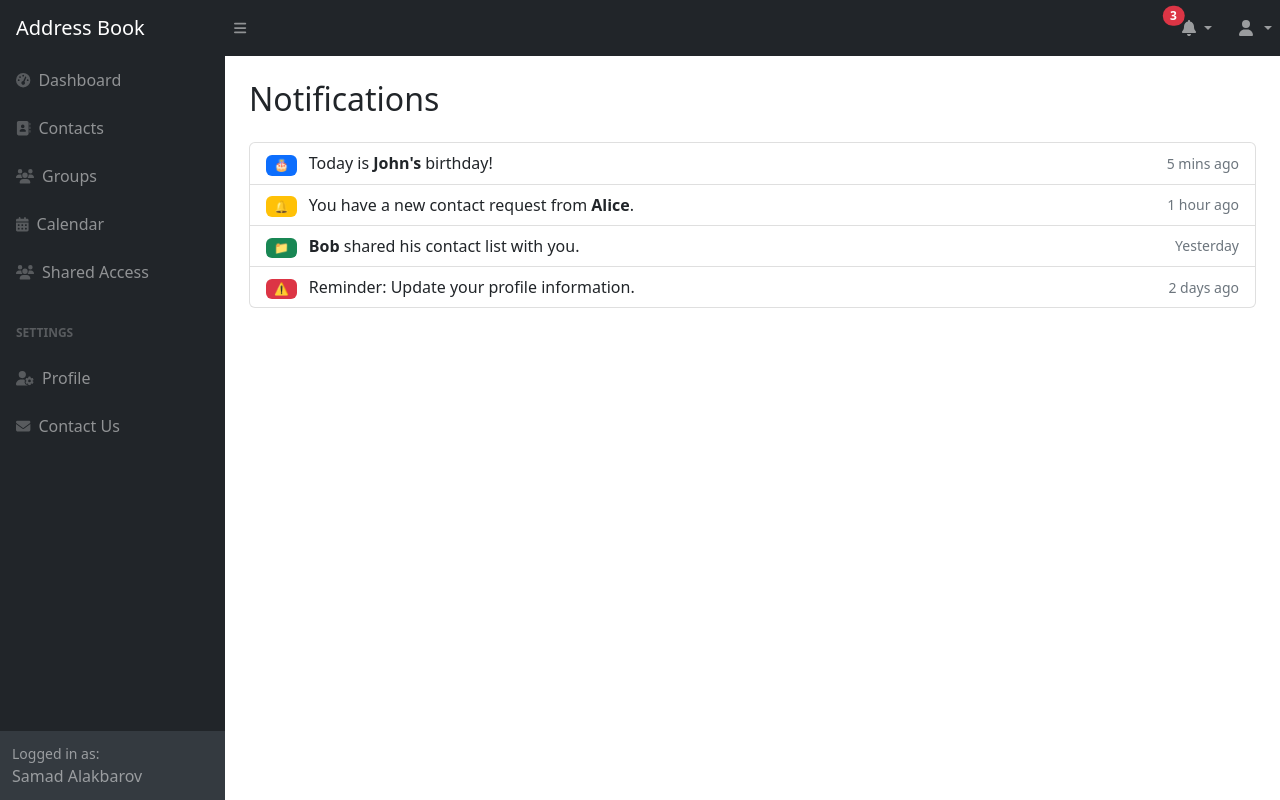
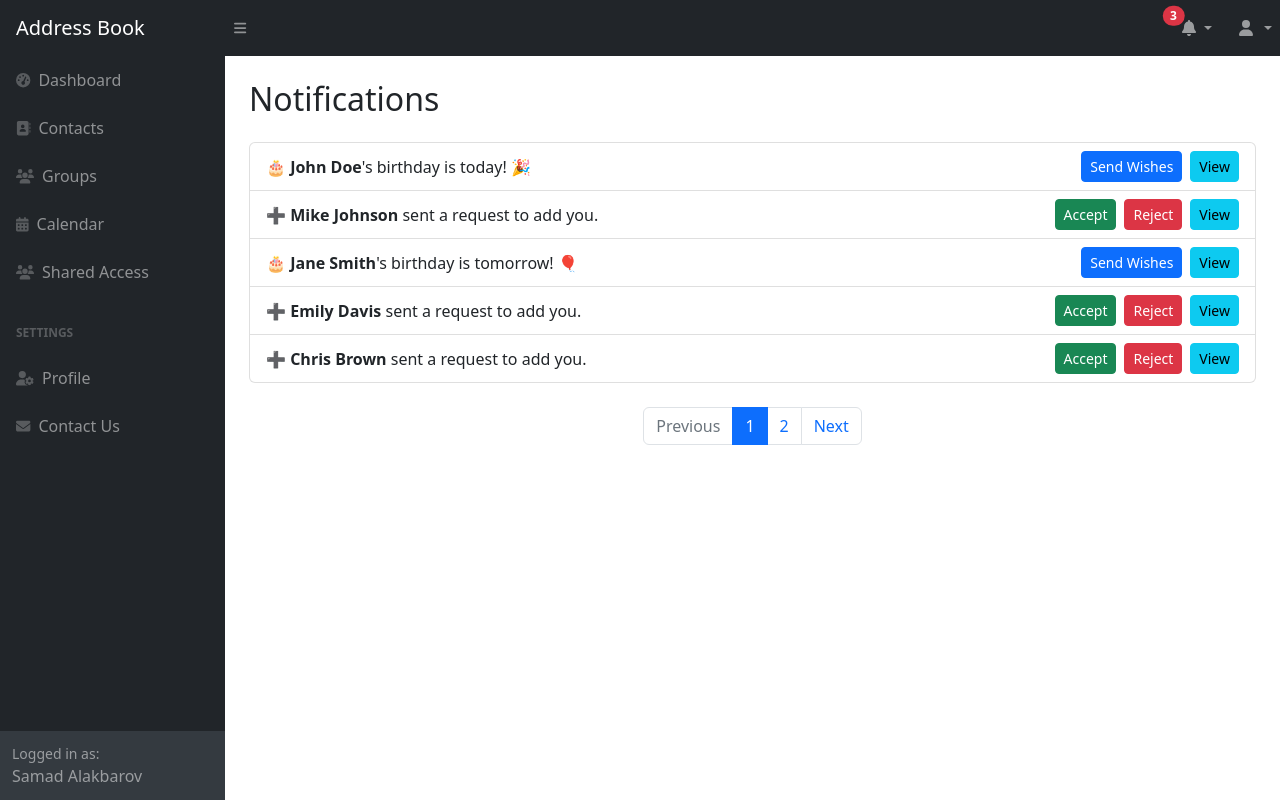
Before and after one commit to Samad126/AdressBookAppWeb, an ASP.NET Core app: page /Notifications in a window 1280 px wide. Run offline with ASP.NET Core 8, Linux system fonts and the light colour scheme; some libraries are stand-ins or nearby versions.

Commit message:
Add notifications features and update views
- Implemented `BirthdayDetail` and `AddRequestDetail` actions in `NotificationsController`.
- Updated `Index.cshtml` to change title, enhance notification layout, and add pagination.
- Modified `_DashboardLayout.cshtml` to link notifications in the dropdown to their respective actions.
- Created `AddRequestDetail.cshtml` for displaying contact request details.
- Created `BirthdayDetail.cshtml` for displaying birthday notifications and sending wishes.

```diff
--- a/Controllers/NotificationsController.cs
+++ b/Controllers/NotificationsController.cs
@@ -8,5 +8,14 @@ namespace AdressBookAppWeb.Controllers
         {
             return View();
         }
+        public IActionResult BirthdayDetail()
+        {
+            return View();
+        }
+
+        public IActionResult AddRequestDetail()
+        {
+            return View();
+        }
     }
 }
--- a/Views/Notifications/Index.cshtml
+++ b/Views/Notifications/Index.cshtml
@@ -1,46 +1,77 @@
 @{
-    ViewData["Title"] = "Profile";
+    ViewData["Title"] = "Notifications";
 }
 
-<div class="container-fluid px-4 my-4">
-    <h2 class="mb-4">Notifications</h2>
+<div class="container-fluid px-4 pb-4">
+    <h2 class="mt-4 mb-4">Notifications</h2>
 
-    <!-- Notification List -->
-    <div class="list-group">
-        <!-- Birthday Notification -->
+    <!-- Notifications List -->
+    <div class="list-group mb-4">
+        <!-- Birthday: John Doe -->
         <div class="list-group-item list-group-item-action d-flex justify-content-between align-items-center">
-            <div>
-                <span class="badge bg-primary me-2">🎂</span>
-                Today is <strong>John's</strong> birthday!
+            <div>🎂 <strong>John Doe</strong>'s birthday is today! 🎉</div>
+            <div class="d-flex gap-2">
+                <button class="btn btn-sm btn-primary">Send Wishes</button>
+                <a asp-controller="Notifications" asp-action="BirthdayDetail" class="btn btn-sm btn-info">View</a>
             </div>
-            <small class="text-muted">5 mins ago</small>
         </div>
 
-        <!-- Contact Request Notification -->
+        <!-- Add Request: Mike Johnson -->
         <div class="list-group-item list-group-item-action d-flex justify-content-between align-items-center">
-            <div>
-                <span class="badge bg-warning me-2">🔔</span>
-                You have a new contact request from <strong>Alice</strong>.
+            <div>➕ <strong>Mike Johnson</strong> sent a request to add you.</div>
+            <div class="d-flex gap-2">
+                <button class="btn btn-sm btn-success">Accept</button>
+                <button class="btn btn-sm btn-danger">Reject</button>
+                <a asp-controller="Notifications" asp-action="AddRequestDetail" class="btn btn-sm btn-info">View</a>
             </div>
-            <small class="text-muted">1 hour ago</small>
         </div>
 
-        <!-- Shared Access Notification -->
+        <!-- Birthday: Jane Smith -->
         <div class="list-group-item list-group-item-action d-flex justify-content-between align-items-center">
-            <div>
-                <span class="badge bg-success me-2">📁</span>
-                <strong>Bob</strong> shared his contact list with you.
+            <div>🎂 <strong>Jane Smith</strong>'s birthday is tomorrow! 🎈</div>
+            <div class="d-flex gap-2">
+                <button class="btn btn-sm btn-primary">Send Wishes</button>
+                <a asp-controller="Notifications" asp-action="BirthdayDetail" class="btn btn-sm btn-info">View</a>
             </div>
-            <small class="text-muted">Yesterday</small>
         </div>
 
-        <!-- Random Notification -->
+        <!-- Add Request: Emily Davis -->
         <div class="list-group-item list-group-item-action d-flex justify-content-between align-items-center">
-            <div>
-                <span class="badge bg-danger me-2">⚠️</span>
-                Reminder: Update your profile information.
+            <div>➕ <strong>Emily Davis</strong> sent a request to add you.</div>
+            <div class="d-flex gap-2">
+                <button class="btn btn-sm btn-success">Accept</button>
+                <button class="btn btn-sm btn-danger">Reject</button>
+                <a asp-controller="Notifications" asp-action="AddRequestDetail" class="btn btn-sm btn-info">View</a>
             </div>
-            <small class="text-muted">2 days ago</small>
+        </div>
+
+        <!-- Add Request: Chris Brown -->
+        <div class="list-group-item list-group-item-action d-flex justify-content-between align-items-center">
+            <div>➕ <strong>Chris Brown</strong> sent a request to add you.</div>
+            <div class="d-flex gap-2">
+                <button class="btn btn-sm btn-success">Accept</button>
+                <button class="btn btn-sm btn-danger">Reject</button>
+                <a asp-controller="Notifications" asp-action="AddRequestDetail" class="btn btn-sm btn-info">View</a>
+            </div>
         </div>
     </div>
+
+
+    <!-- Bootstrap Pagination Controls -->
+    <nav aria-label="Page navigation example">
+        <ul class="pagination justify-content-center">
+            <li class="page-item disabled">
+                <a class="page-link" href="#" tabindex="-1" aria-disabled="true">Previous</a>
+            </li>
+            <li class="page-item active">
+                <a class="page-link" href="#">1</a>
+            </li>
+            <li class="page-item">
+                <a class="page-link" href="/Notifications/Page2">2</a>
+            </li>
+            <li class="page-item">
+                <a class="page-link" href="/Notifications/Page2">Next</a>
+            </li>
+        </ul>
+    </nav>
 </div>
--- a/Views/Shared/_DashboardLayout.cshtml
+++ b/Views/Shared/_DashboardLayout.cshtml
@@ -32,11 +32,35 @@
                 </span>
                 <ul class="dropdown-menu dropdown-menu-end" aria-labelledby="notificationDropdown" style="width: 300px;">
                     <li><h6 class="dropdown-header">Notifications</h6></li>
-                    <li><a class="dropdown-item" href="#">🎂 Today is John's birthday</a></li>
-                    <li><a class="dropdown-item" href="#">🎂 Today is Alice's birthday</a></li>
-                    <li><a class="dropdown-item" href="#">🎂 Today is Bob's birthday</a></li>
+
+                    <!-- Birthday: John -->
+                    <li>
+                        <a class="dropdown-item" asp-controller="Notifications" asp-action="BirthdayDetail">
+                            🎂 Today is John's birthday
+                        </a>
+                    </li>
+
+                    <!-- Birthday: Alice -->
+                    <li>
+                        <a class="dropdown-item" asp-controller="Notifications" asp-action="BirthdayDetail">
+                            🎂 Today is Alice's birthday
+                        </a>
+                    </li>
+
+                    <!-- Add Request: Mike -->
+                    <li>
+                        <a class="dropdown-item" asp-controller="Notifications" asp-action="AddRequestDetail">
+                            ➕ Mike Johnson sent a request
+                        </a>
+                    </li>
+
                     <li><hr class="dropdown-divider" /></li>
-                    <li><a class="dropdown-item text-center" asp-controller="Notifications" asp-action="Index">View All Notifications</a></li>
+
+                    <li>
+                        <a class="dropdown-item text-center" asp-controller="Notifications" asp-action="Index">
+                            View All Notifications
+                        </a>
+                    </li>
                 </ul>
             </li>
 
```
Also changed, not shown: Views/Notifications/AddRequestDetail.cshtml (added, +18 -0 lines), Views/Notifications/BirthdayDetail.cshtml (added, +16 -0 lines).
